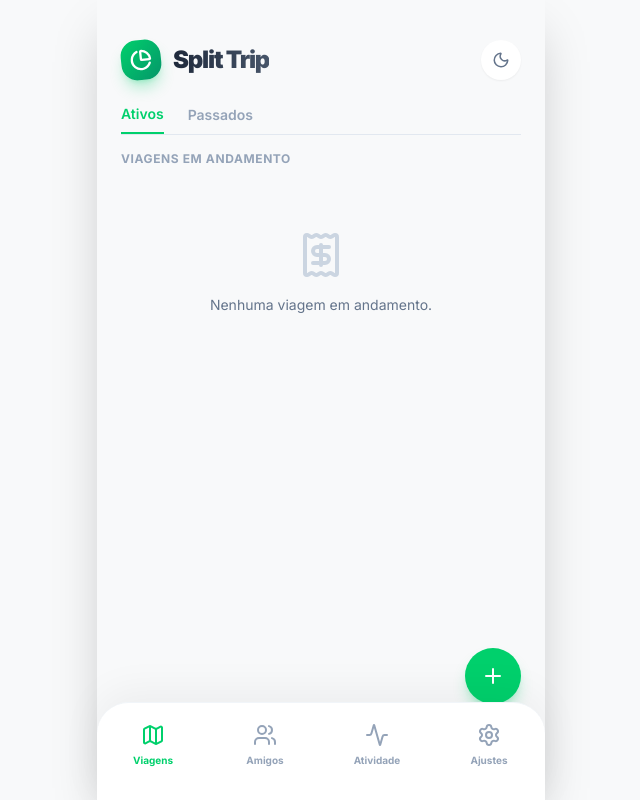
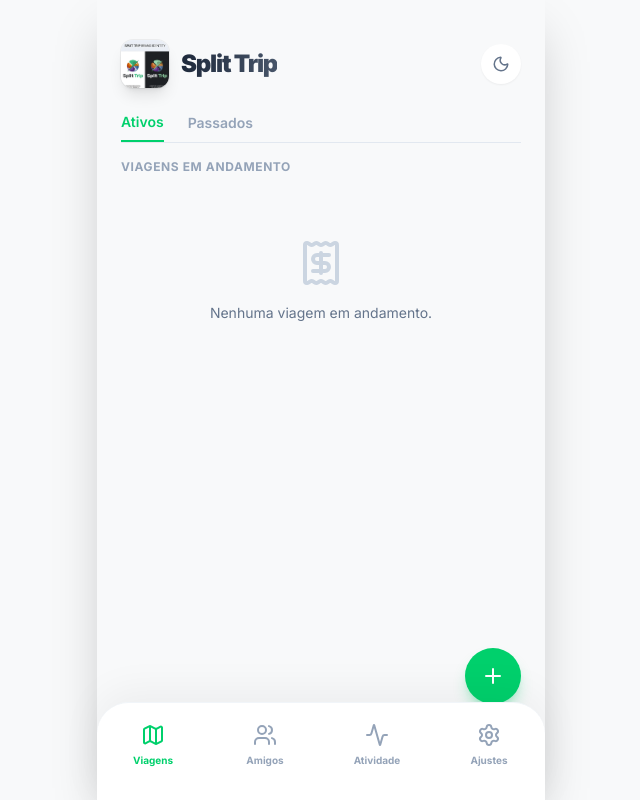
Before and after one commit to carloshs2012/rateio-app, a React (Vite) app: page / in a window 1280 px wide. Shown: the whole page, without its empty margins (319-959 px from the left). Built offline with nearby package versions, Linux system fonts and the light colour scheme.

Commit message:
style: replace generic icon with custom logo variations sprite

```diff
--- a/src/App.jsx
+++ b/src/App.jsx
@@ -151,8 +151,13 @@ function AllTripsScreen({ rateios, setRateios, setActiveRateioId, isDarkMode, to
       <div className="px-6 pt-10 pb-4 bg-brand-lightBg dark:bg-brand-darkBg sticky top-0 z-10">
         <div className="flex justify-between items-center mb-6">
           <div className="flex items-center gap-3">
-            <div className="w-10 h-10 rounded-2xl bg-gradient-to-br from-brand-green to-emerald-600 flex items-center justify-center text-white shadow-lg shadow-brand-green/30 transform -rotate-6">
-              <PieChart size={22} strokeWidth={2.5} />
+            <div className="w-12 h-12 overflow-hidden relative rounded-xl shadow-lg ring-1 ring-black/5 dark:ring-white/10 shrink-0">
+              <img
+                src="/logo_variations.png"
+                alt="Split Trip Logo"
+                className={`absolute left-0 top-0 w-full max-w-none transition-transform duration-300 pointer-events-none drop-shadow-sm ${isDarkMode ? '-translate-y-1/2' : 'translate-y-0'}`}
+                style={{ height: '206.6%' }} // 465/225 ratio
+              />
             </div>
             <h1 className="text-2xl font-black tracking-tighter bg-gradient-to-r from-slate-800 to-slate-600 dark:from-white dark:to-slate-300 bg-clip-text text-transparent">Split Trip</h1>
           </div>
```
Also changed, not shown: public/logo_variations.png (added).
